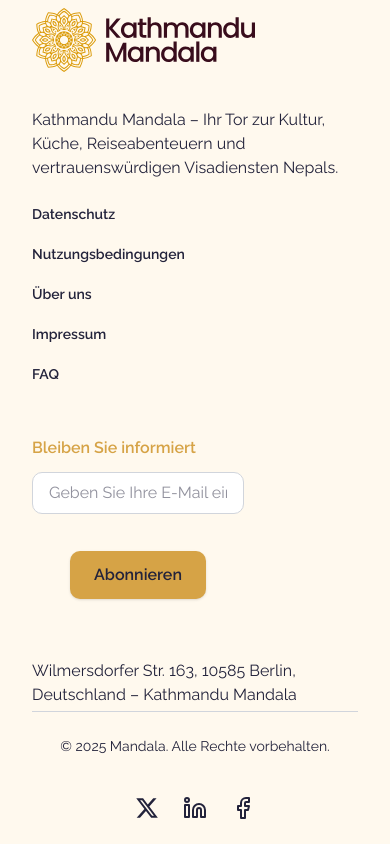
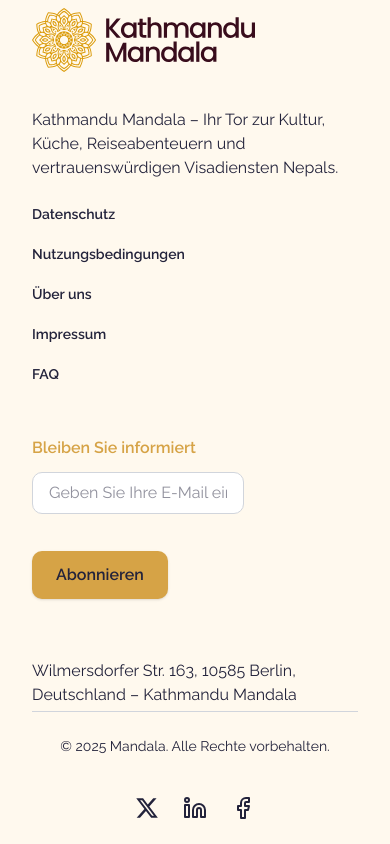
Before and after one commit to sarthakshrestha/kathmandu-mandala, a Next.js app: page / in a window 390 px wide. Shown: the part 7371-8215 px from the top of the page. Built offline with nearby package versions, Linux system fonts and the light colour scheme; no server answers.

Commit message:
Fixed positioning

```diff
--- a/src/app/components/reusable/footer.tsx
+++ b/src/app/components/reusable/footer.tsx
@@ -82,13 +82,13 @@ export default function Footer() {
           </div>
         </div>
         {/* Right Section */}
-        <div className="flex-1 flex flex-col items-start md:items-end">
+        <div className="flex-1 flex flex-col items-start md:items-end max-sm:items-start">
           <div className="flex-1 flex flex-col items-start md:items-start">
             <span className="text-[#D6A346] font-links md:items-start md:justify-end md:flex-row-reverse font-semibold mb-3">
               {t("footer_newsletter_title")}
             </span>
             <form
-              className="flex flex-col sm:flex-row gap-3 w-full max-w-2xl md:justify-end items-center"
+              className="flex flex-col sm:flex-row gap-3 w-full max-w-2xl md:justify-end items-center max-sm:items-start"
               onSubmit={(e) => handleNewsletterSubmit(e, email, setError, t)}
             >
               <div className="flex flex-col w-full max-w-xs">
@@ -108,7 +108,7 @@ export default function Footer() {
               </div>
               <button
                 type="submit"
-                className="bg-[#D6A346] hover:bg-[#c9a13e] text-[#23233B] font-links mb-5 font-semibold px-6 py-2 rounded-lg shadow transition"
+                className="bg-[#D6A346] hover:bg-[#c9a13e] text-[#23233B] font-links mb-5 font-semibold px-6 py-2 rounded-lg shadow transition max-sm:items-start max-sm:justify-start"
                 style={{ height: "48px" }} // match input height for perfect alignment
               >
                 {t("footer_newsletter_button")}
```
